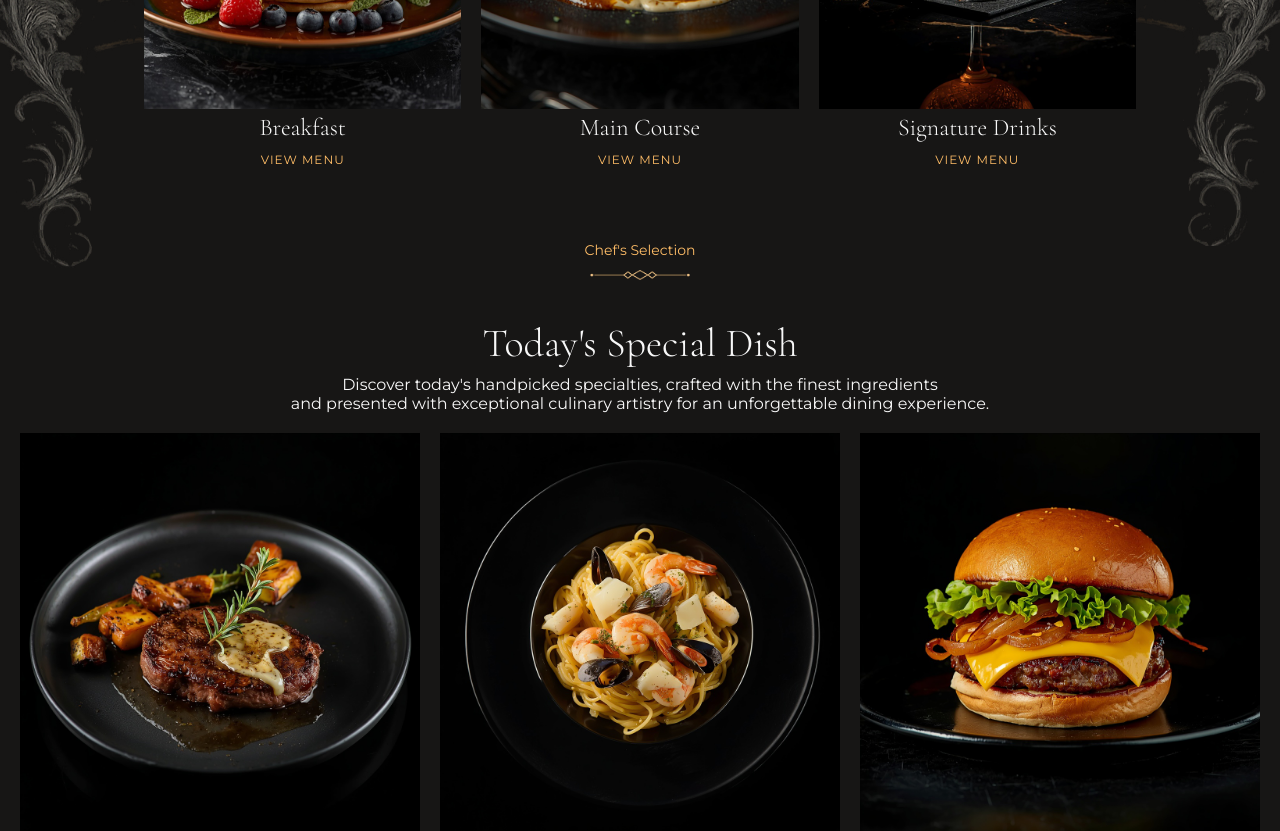
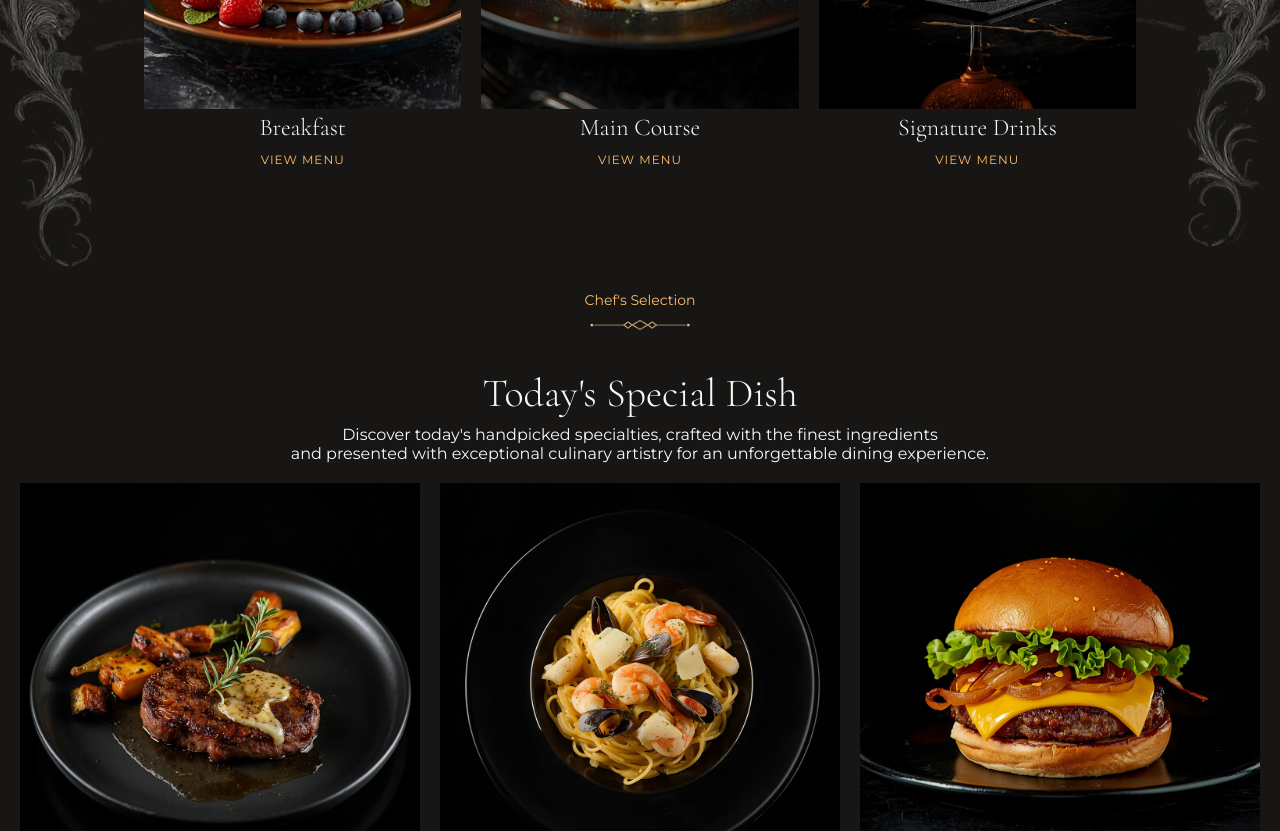
Before and after one commit to abdullah-full-stack-dev/golden-plate-restaurant, a React (Vite) app in the folder Frontend/: page / in a window 1280 px wide. Shown: the part 1480-2311 px from the top of the page. Built offline with nearby package versions, Linux system fonts and the light colour scheme.

Commit message:
Edited file

```diff
--- a/Frontend/src/CSS/TodaySpecial.css
+++ b/Frontend/src/CSS/TodaySpecial.css
@@ -136,6 +136,12 @@
 
 }
 
+@media (max-width:1366px){
+    .TodaySpecial-section {
+        margin-top: 50px;
+    }
+}
+
 @media (max-width:1024px) {
 
     .TodaySpecial-section {
```
